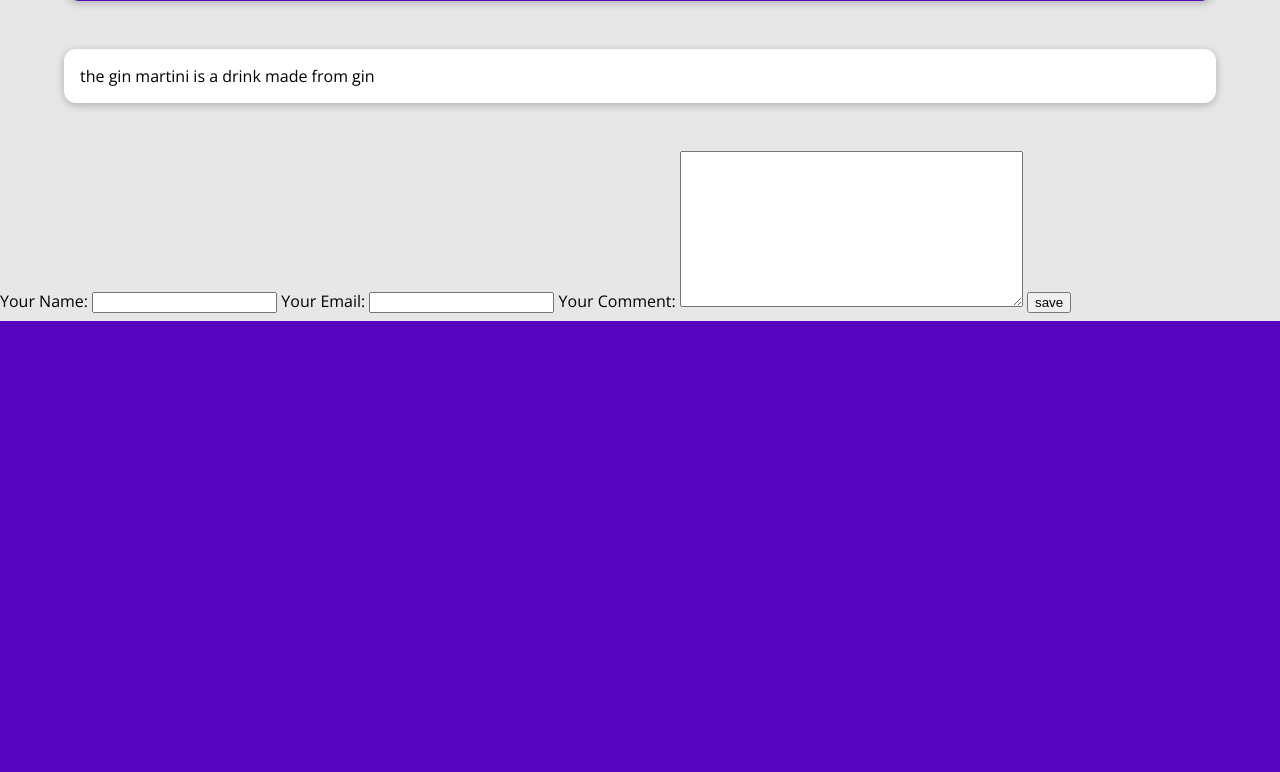
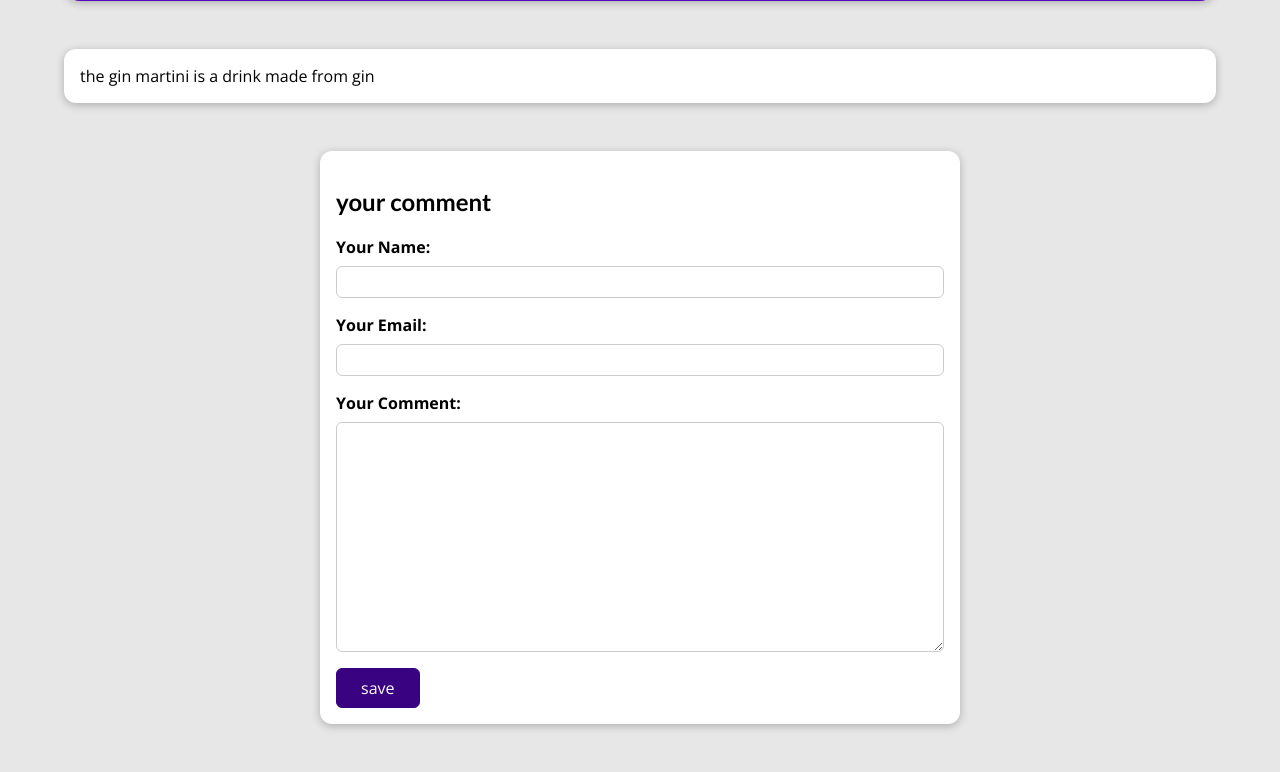
Before and after one commit to GianlorenzoDercole/django_blog_cocktail, a Django app: a page that uses blog/templates/blog/post-detail.html in a window 1280 px wide. Shown: the part 479-1251 px from the top of the page. Before the commit the page ends 800 px from the top, so only its background shows below. Run offline with Django 4.2, Linux system fonts and the light colour scheme; data comes from the database, SQL or seed files in the repository.

Commit message:
added styles to comment form see post-detail.css line 102

```diff
--- a/blog/static/blog/post-detail.css
+++ b/blog/static/blog/post-detail.css
@@ -73,3 +73,48 @@ body {
       padding: 0.5rem 1rem;
       border-radius: 8px;
   }
+
+  #comment-form {
+      margin: 3rem auto;
+      width: 90%;
+      max-width: 40rem;
+      border-radius: 12px;
+      background-color: white;
+      box-shadow: 0 2px 8px rgba(0,0,0,0.25);
+      padding: 1rem;
+
+  }
+
+  #comment-form button {
+      font: inherit;
+      background-color: #390281;
+      color: white;
+      border: 1px solid #390281;
+      padding: 0.5rem 1.5rem;
+      border-radius: 6px;
+  }
+
+  #comment-form button:hover, #comment-form button:active  {
+    background-color: #390281;
+    border-color: #4f0ba7;
+  }
+
+  .form-control{
+    margin-bottom: 1rem;
+
+  }
+
+  .form-control label {
+      font-weight: bold;
+      margin-bottom: 0.5rem;
+      display: block;
+  }
+
+  .form-control input, .form-control textarea {
+      display: block;
+      width: 100%;
+      font: inherit;
+      padding: 0.25rem;
+      border-radius: 6px;
+    border: 1px solid #ccc;
+  }
--- a/blog/templates/blog/post-detail.html
+++ b/blog/templates/blog/post-detail.html
@@ -9,15 +9,6 @@
 {% block css_files %}
     <link rel="stylesheet"  href="{% static 'blog/post-detail.css' %}" />
 {% endblock %}
-
-
-
-
-
-
-
-
-
 
 
 {% block content %}
@@ -41,10 +32,17 @@
         {{ post.content }}
     </main>
 
-    <div>
-        <form>
-            {{ comment_form }}
+    <section id="comment-form">
+        <h2>your comment</h2>
+        <form >
+            {% for form_field in comment_form %}
+                <div class="form-control">
+                    {{ form_field.label_tag }}
+                    {{ form_field }}
+                    {{ form_field.errors }}
+                </div>
+            {% endfor %}
             <button>save</button>
         </form>
-    </div>
+    </section>
 {% endblock %}
```
